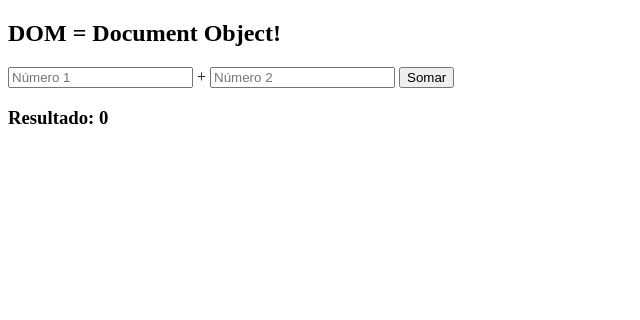
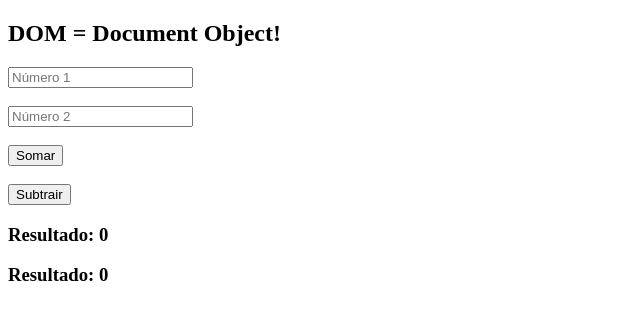
Before and after one commit to profedufbarreto/javascript, a plain HTML site: page index.html in a window 1280 px wide. Both pictures are taken after a click on the button "Somar". Shown: the whole page, without its empty margins (0-640 px from the left). Drawn offline with Linux system fonts and the light colour scheme.

Commit message:
dom, tipo calculadora

```diff
--- a/index.html
+++ b/index.html
@@ -11,19 +11,25 @@
   <h2>DOM = Document Object!</h2>
 
   <input type="number" id="num1" placeholder="Número 1">
-  +
+  <br><br>
   <input type="number" id="num2" placeholder="Número 2">
 
-  <button id="btnCalcular">Somar</button>
+  <br><br>
+  <button id="btnSomar">Somar</button>
+  <br><br>
+  <button id="btnSubtrair">Subtrair</button>
 
-  <h3 id="resultado">Resultado: 0</h3>
+  <h3 id="somar">Resultado: 0</h3>
+  <h3 id="subtrair">Resultado: 0</h3>
 
   <script>
 
       const campo1 = document.getElementById("num1");
       const campo2 = document.getElementById("num2");
-      const botao = document.getElementById("btnCalcular");
-      const textoResultado = document.getElementById("resultado");
+      const botaoSomar = document.getElementById("btnSomar");
+      const botaoSubtrair = document.getElementById("btnSubtrair");
+      const textoSomar = document.getElementById("somar");
+      const textoSubtrair = document.getElementById("subtrair");
 
       function somarValores(){
         const n1 = Number(campo1.value);
@@ -31,10 +37,23 @@
 
         const soma = n1 + n2;
 
-        textoResultado.innerText = `Resultado: ${soma}`;
+        textoSomar.innerText = `Resultado: ${soma}`;
+
       }
 
-      botao.addEventListener("click", somarValores);
+      function subtrairValores(){
+        const n1 = Number(campo1.value);
+        const n2 = Number(campo2.value);
+
+        const subtrair = n1 - n2;
+
+        textoSubtrair.innerText = `Resultado: ${subtrair}`;
+      }
+
+
+      botaoSomar.addEventListener("click", somarValores);
+
+      botaoSubtrair.addEventListener("click", subtrairValores);
 
   </script>
 
```
